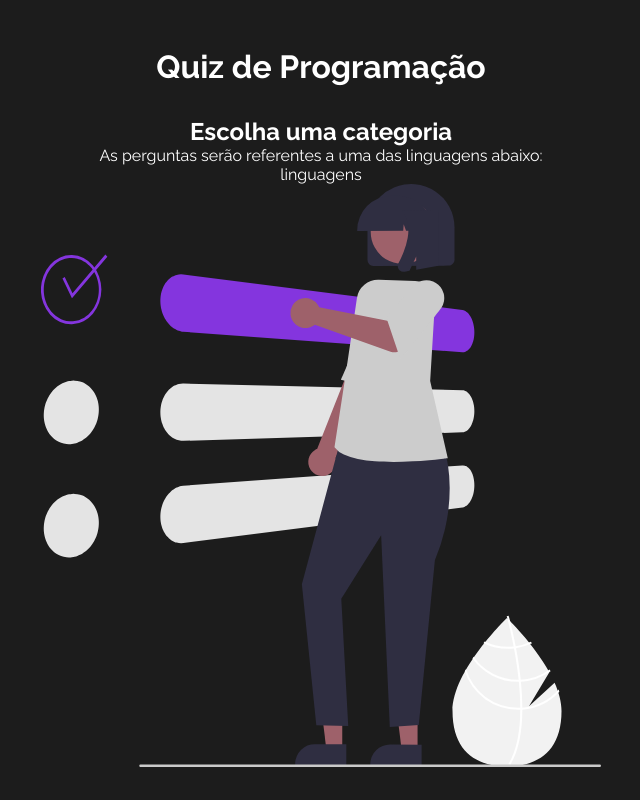
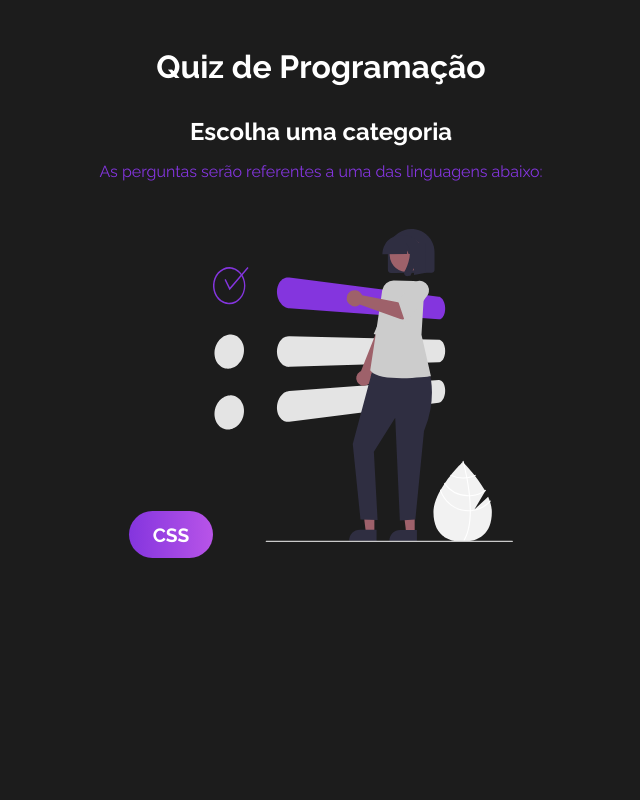
Before and after one commit to Pablo-jesuss/Quiz, a React (Vite) app in the folder Quiz/: page / in a window 1280 px wide. Both pictures are taken after a click on the button "Iniciar". Shown: the whole page, without its empty margins (319-959 px from the left). Built offline with nearby package versions, Linux system fonts and the light colour scheme.

Commit message:
categoryCss

```diff
--- a/Quiz/src/components/PinkCategory.css
+++ b/Quiz/src/components/PinkCategory.css
@@ -0,0 +1,22 @@
+#category {
+  text-align: center;
+  max-width: 500px;
+}
+
+#category h2,
+#category p {
+  margin-bottom: 1rem;
+}
+
+#category p {
+  color: #8435de;
+}
+
+#category img {
+  margin-top: 2rem;
+  max-width: 300px;
+}
+
+#category button {
+  margin-bottom: 1rem;
+}
--- a/Quiz/src/components/PinkCategory.jsx
+++ b/Quiz/src/components/PinkCategory.jsx
@@ -10,7 +10,7 @@ const PinkCategory = () => {
     <div id="category">
       <h2>Escolha uma categoria</h2>
       <p>As perguntas serão referentes a uma das linguagens abaixo:</p>
-      <p>linguagens</p>
+      <button>CSS</button>
       <img src={Category} alt="Categorias do Quiz" />
     </div>
   );
```
